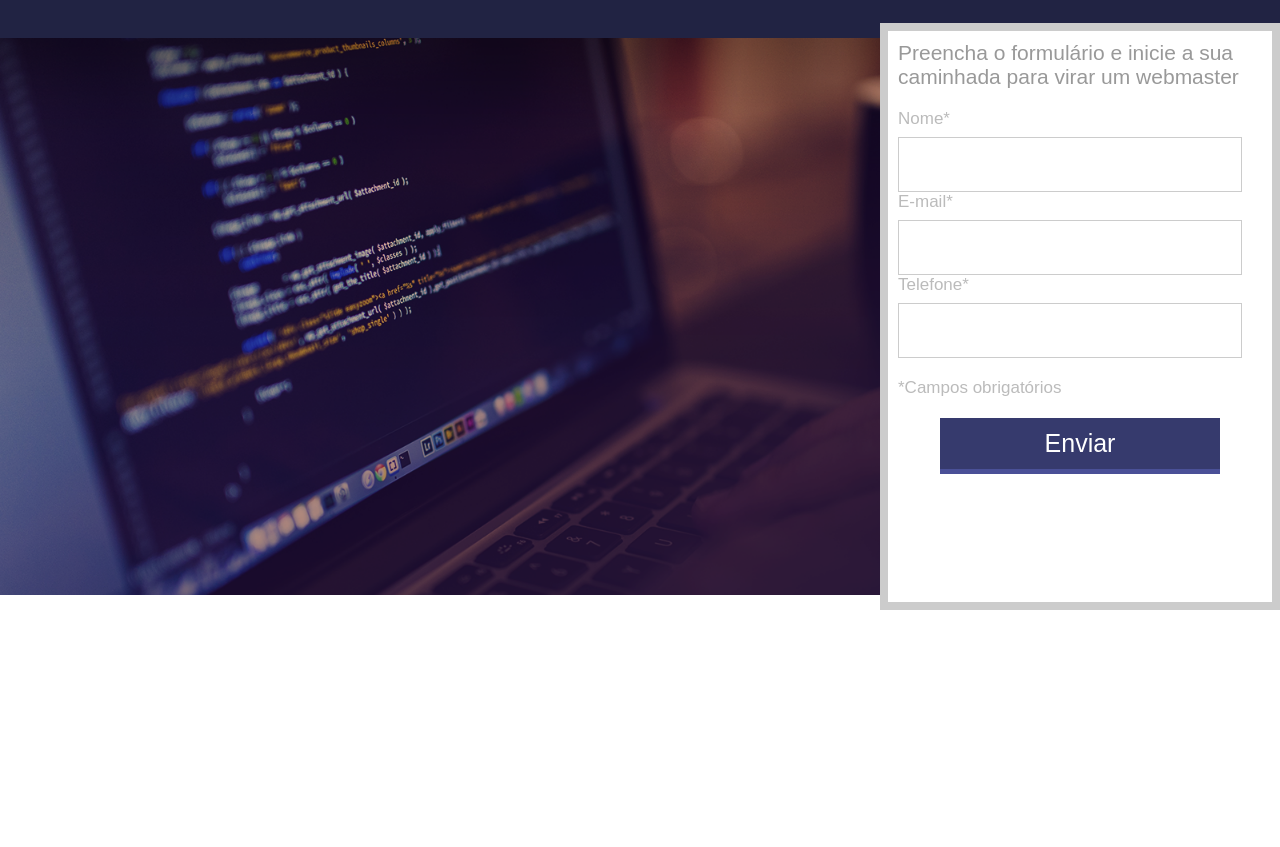
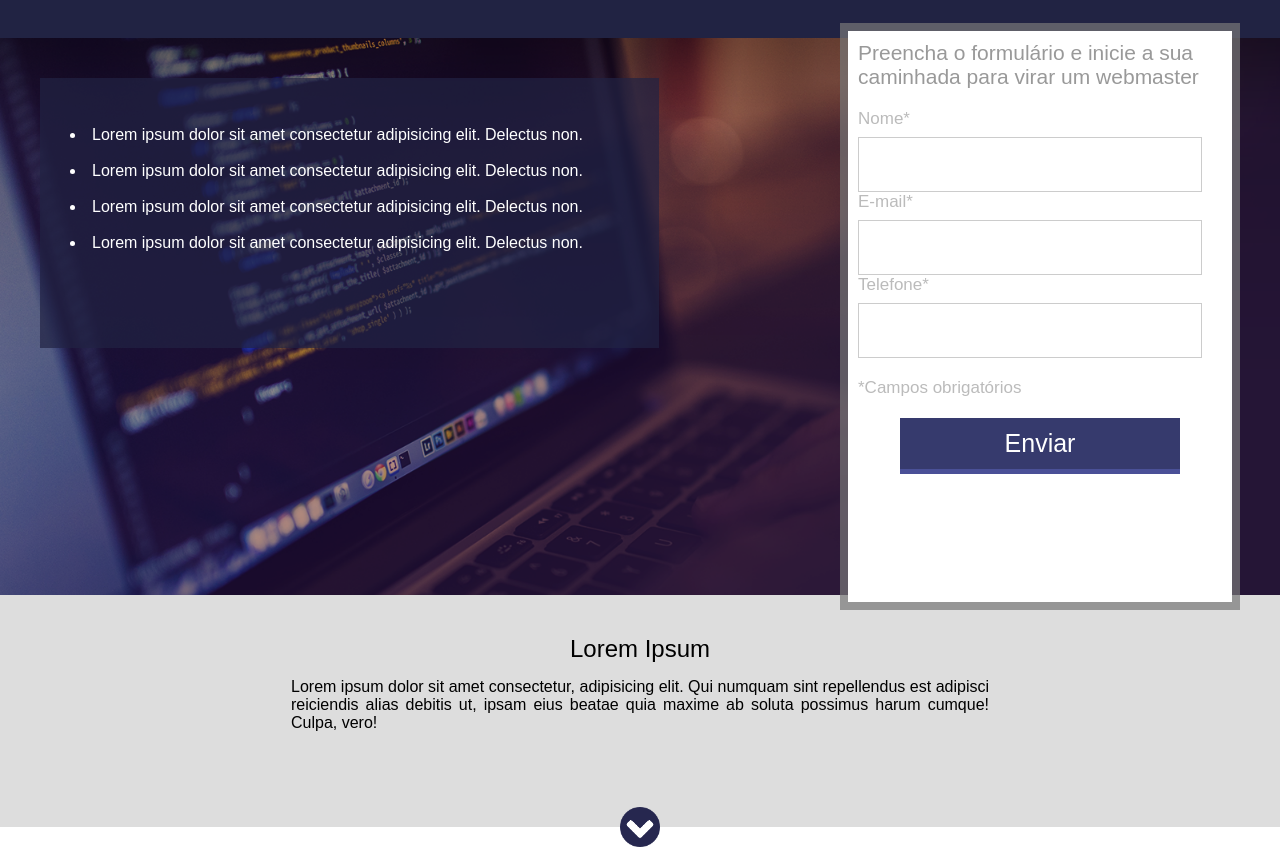
Before and after one commit to luiz-gui04/curso-web-master-projeto-1, a plain HTML site: page index.html in a window 1280 px wide. Shown: the part 52-899 px from the top of the page. Before the commit the page ends 800 px from the top, so only its background shows below. Drawn offline with Linux system fonts and the light colour scheme.

Commit message:
fazendo a sessao

```diff
--- a/css/style.css
+++ b/css/style.css
@@ -9,7 +9,7 @@ html body {
 }
 
 .center {
-  width: 1280px;
+  width: 1200px;
   margin: 0 auto;
 }
 .header {
@@ -39,8 +39,9 @@ html body {
   float: right;
   position: relative;
   top: -15px;
-  border: 8px solid #ccc;
+  border: 8px solid rgba(120, 120, 120, 0.7);
   background-color: white;
+  background-clip: padding-box;
 }
 
 .form h2 {
@@ -95,3 +96,49 @@ html body {
 .form input[type="submit"]:hover {
   background-color: #323665;
 }
+
+.container-list {
+  padding: 30px;
+  margin-top: 40px;
+  float: left;
+  width: 619px;
+  height: 270px;
+  background-color: rgba(33, 35, 67, 0.7);
+}
+
+.container-list ul {
+  list-style-position: inside;
+}
+
+.container-list ul li {
+  margin-top: 18px;
+  color: white;
+}
+
+.container-2 {
+  padding: 40px 0;
+  background-color: #ddd;
+  text-align: center;
+}
+
+.container-2 h2 {
+  font-weight: normal;
+}
+
+.container-2 p {
+  width: 698px;
+  display: inline-block;
+  text-align: justify;
+  margin: 15px 0;
+}
+
+.arrow {
+  position: relative;
+  top: 60px;
+  left: 50%;
+  margin-left: -20px;
+  width: 40px;
+  height: 40px;
+  background-image: url(../images/arrow.png);
+  background-size: 100% 100%;
+}
--- a/index.html
+++ b/index.html
@@ -15,6 +15,16 @@
 
   <div class="container-banner">
     <div class="center">
+
+      <div class="container-list">
+        <ul>
+          <li>Lorem ipsum dolor sit amet consectetur adipisicing elit. Delectus non.</li>
+          <li>Lorem ipsum dolor sit amet consectetur adipisicing elit. Delectus non.</li>
+          <li>Lorem ipsum dolor sit amet consectetur adipisicing elit. Delectus non.</li>
+          <li>Lorem ipsum dolor sit amet consectetur adipisicing elit. Delectus non.</li>
+        </ul>
+      </div>
+
       <div class="form">
         <h2>Preencha o formulário e inicie a sua caminhada para virar um webmaster</h2>
         <form action="">
@@ -36,5 +46,20 @@
       </div>
     </div>
   </div>
+
+  <div class="container-2">
+    <div class="center">
+
+      <h2>Lorem Ipsum</h2>
+      <p>Lorem ipsum dolor sit amet consectetur, adipisicing elit. Qui numquam sint repellendus est adipisci reiciendis alias debitis ut, ipsam eius beatae quia maxime ab soluta possimus harum cumque! Culpa, vero!</p>
+
+    </div>
+
+      <div class="arrow">
+
+      </div>
+
+  </div>
+
 </body>
 </html>
```
